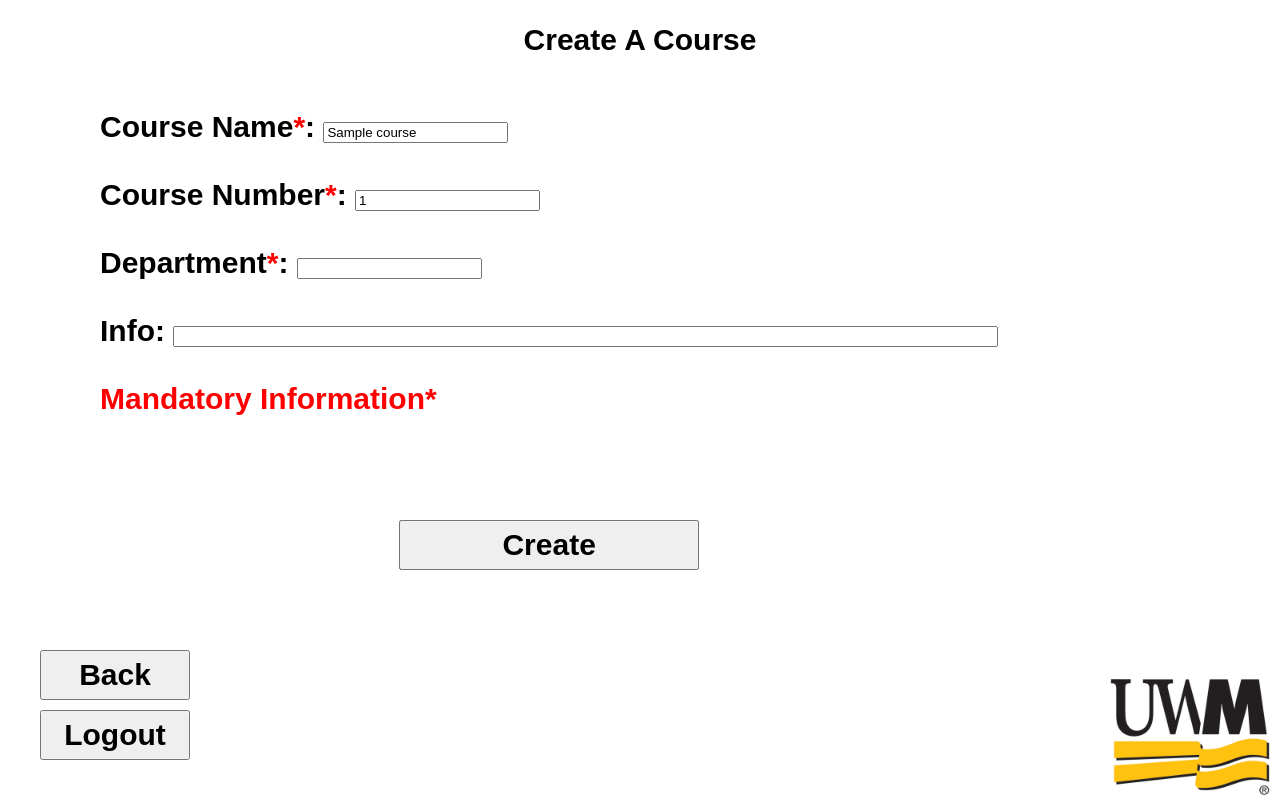
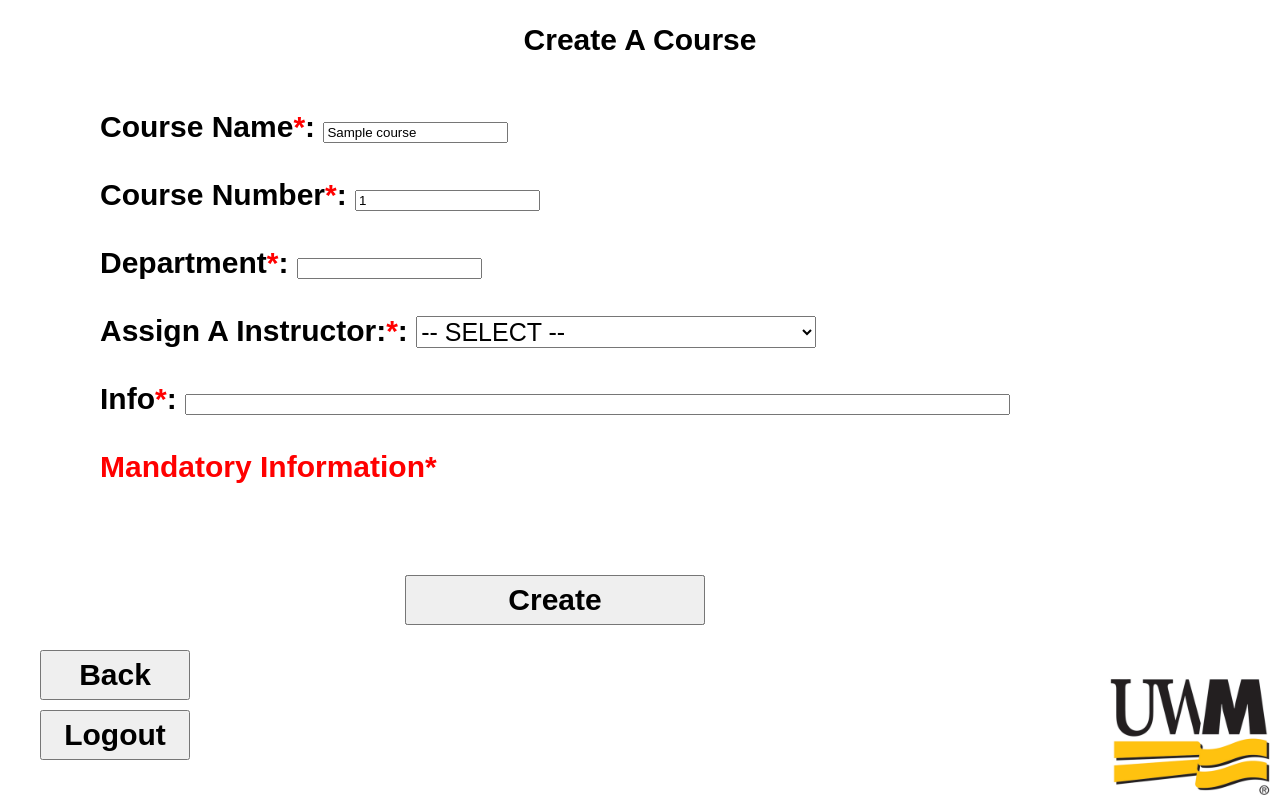
Before and after one commit to etwink/361Project, a Django app: template templates/admin_CreateCourse.html in a window 1280 px wide. Run offline with Django 3.2, Linux system fonts and the light colour scheme; tables that the repository leaves empty hold one stand-in row (values such as "Sample post"); the template is opened without the code that fills it: values that come from a table or form of the project are taken from there, most other values are stand-ins (such as "Sample title", 1, 10 or a date in 2020).

Commit message:
Instructor drop down to create course.

```diff
--- a/templates/admin_CreateCourse.html
+++ b/templates/admin_CreateCourse.html
@@ -21,7 +21,19 @@
         Course Name<span style="color: red">*</span>: <input value="{{ course.name }}" type="text" name="name"/><br><br/>
         Course Number<span style="color: red">*</span>: <input value="{{ course.number }}" type="number" name="number"/><br><br/>
         Department<span style="color: red">*</span>: <input  value="{{ course.department }}" type="text" name="department"/><br><br/>
-        <label for="info">Info:</label>
+        <label for="Assign Course">Assign A Instructor:<span style="color: red">*</span>:</label>
+        <label>
+        <select name="Instructor" class="wideDropDown">
+            <option value="">-- SELECT --</option>
+
+            {% for instructor in instructors %}
+
+                <option value="{{ instructor.id }}">{{ instructor.name }} {{ instructor.number }}</option>
+
+            {% endfor %}
+        </select>
+        </label><br><br/>
+        <label for="info">Info<span style="color: red">*</span>:</label>
         <input type="text" id="info" name="info" size="100"><br><br/>
         <span style="color: red">Mandatory Information*</span><br><br/>
         <a href='admin_AddCourseSection.html'>
```
